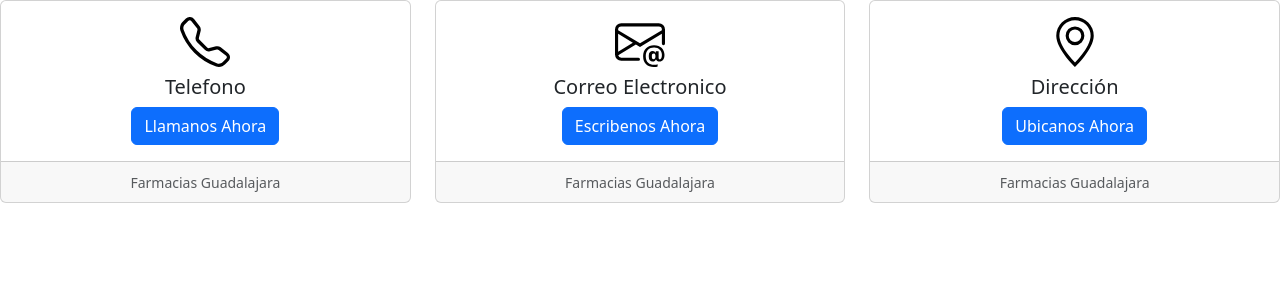
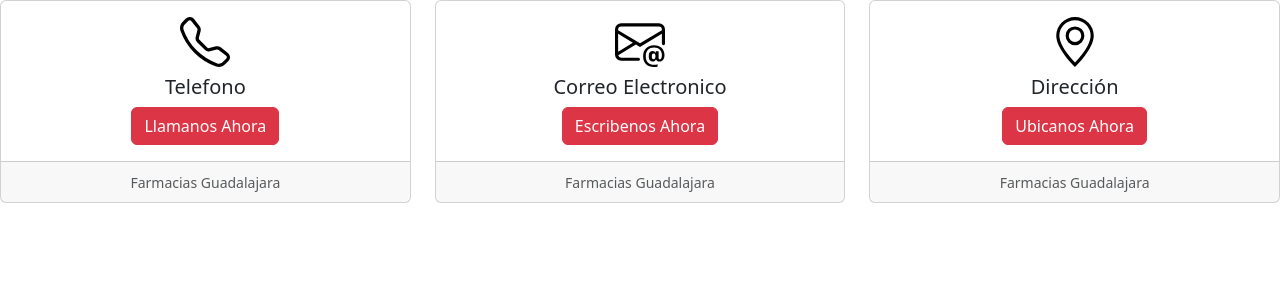
Before and after one commit to Gilberto-Guzman/Act-1.6-Farmacias-Guadalajara, a Python web app: template templates/views/contact/contact.html in a window 1280 px wide. Shown: the part 68-368 px from the top of the page. Run offline with Jinja, Linux system fonts and the light colour scheme; the template is opened without the code that fills it, so the values that code supplies are empty.

Commit message:
Color-Botones

```diff
--- a/templates/tools/footer.html
+++ b/templates/tools/footer.html
@@ -1,7 +1,7 @@
 <div class="card text-center">
     <div class="card-body">
-        <h5 class="card-title">¿Tienes alguna duda o sugerencia?</h5>
-        <a href="#" class="btn btn-primary">Contactanos</a>
+        <h5 class="card-title ">¿Tienes alguna duda o sugerencia?</h5>
+        <a href="#" class="btn btn-danger">Contactanos</a>
     </div>
     <div class="card-footer text-muted">
         Copyright 2023 <a href="https://github.com/Gilberto-Guzman">Gilberto-Guzman</a>
--- a/templates/views/contact/container/imagegap.html
+++ b/templates/views/contact/container/imagegap.html
@@ -2,9 +2,10 @@
     <div class="col">
         <div class="card h-100">
             <div class="card-body">
-                <img class="bi mb-2" width="50rem" height="50rem" src="{{ url_for('static', filename='assets/icons/telephone.svg') }}">
+                <img class="bi mb-2" width="50rem" height="50rem"
+                    src="{{ url_for('static', filename='assets/icons/telephone.svg') }}">
                 <h5 class="card-title">Telefono</h5>
-                <button type="button" class="btn btn-primary"><a class="text-decoration-none text-white"
+                <button type="button" class="btn btn-danger"><a class="text-decoration-none text-white"
                         href="tel:961 223 4225">Llamanos Ahora</a></button>
             </div>
             <div class="card-footer">
@@ -15,10 +16,11 @@
     <div class="col">
         <div class="card h-100">
             <div class="card-body">
-                <img class="bi mb-2" width="50rem" height="50rem" src="{{ url_for('static', filename='assets/icons/envelope-at.svg') }}">
+                <img class="bi mb-2" width="50rem" height="50rem"
+                    src="{{ url_for('static', filename='assets/icons/envelope-at.svg') }}">
                 <h5 class="card-title">Correo Electronico</h5>
-                <button type="button" class="btn btn-primary"><a class="text-decoration-none text-white"
-                    href="mailto:oheredia@fragua.com">Escribenos Ahora</a></button>
+                <button type="button" class="btn btn-danger"><a class="text-decoration-none text-white"
+                        href="mailto:oheredia@fragua.com">Escribenos Ahora</a></button>
             </div>
             <div class="card-footer">
                 <small class="text-muted">Farmacias Guadalajara</small>
@@ -28,10 +30,12 @@
     <div class="col">
         <div class="card h-100">
             <div class="card-body">
-                <img class="bi mb-2" width="50rem" height="50rem" src="{{ url_for('static', filename='assets/icons/geo-alt.svg') }}">
+                <img class="bi mb-2" width="50rem" height="50rem"
+                    src="{{ url_for('static', filename='assets/icons/geo-alt.svg') }}">
                 <h5 class="card-title">Dirección</h5>
-                <button type="button" class="btn btn-primary"><a class="text-decoration-none text-white"
-                        href="https://www.google.com/maps/dir/16.7510016,-93.1561472/Farmacias+Guadalajara,+Central+454,+Ter%C3%A1n,+29050+Tuxtla+Guti%C3%A9rrez,+Chis./@16.7516738,-93.1633662,16z/data=!3m1!4b1!4m9!4m8!1m1!4e1!1m5!1m1!1s0x85ecd9740a60aac9:0x1de4665a4a430a7b!2m2!1d-93.1618276!2d16.7523484">Ubicanos Ahora</a></button>
+                <button type="button" class="btn btn-danger"><a class="text-decoration-none text-white"
+                        href="https://www.google.com/maps/dir/16.7510016,-93.1561472/Farmacias+Guadalajara,+Central+454,+Ter%C3%A1n,+29050+Tuxtla+Guti%C3%A9rrez,+Chis./@16.7516738,-93.1633662,16z/data=!3m1!4b1!4m9!4m8!1m1!4e1!1m5!1m1!1s0x85ecd9740a60aac9:0x1de4665a4a430a7b!2m2!1d-93.1618276!2d16.7523484">Ubicanos
+                        Ahora</a></button>
             </div>
             <div class="card-footer">
                 <small class="text-muted">Farmacias Guadalajara</small>
```
